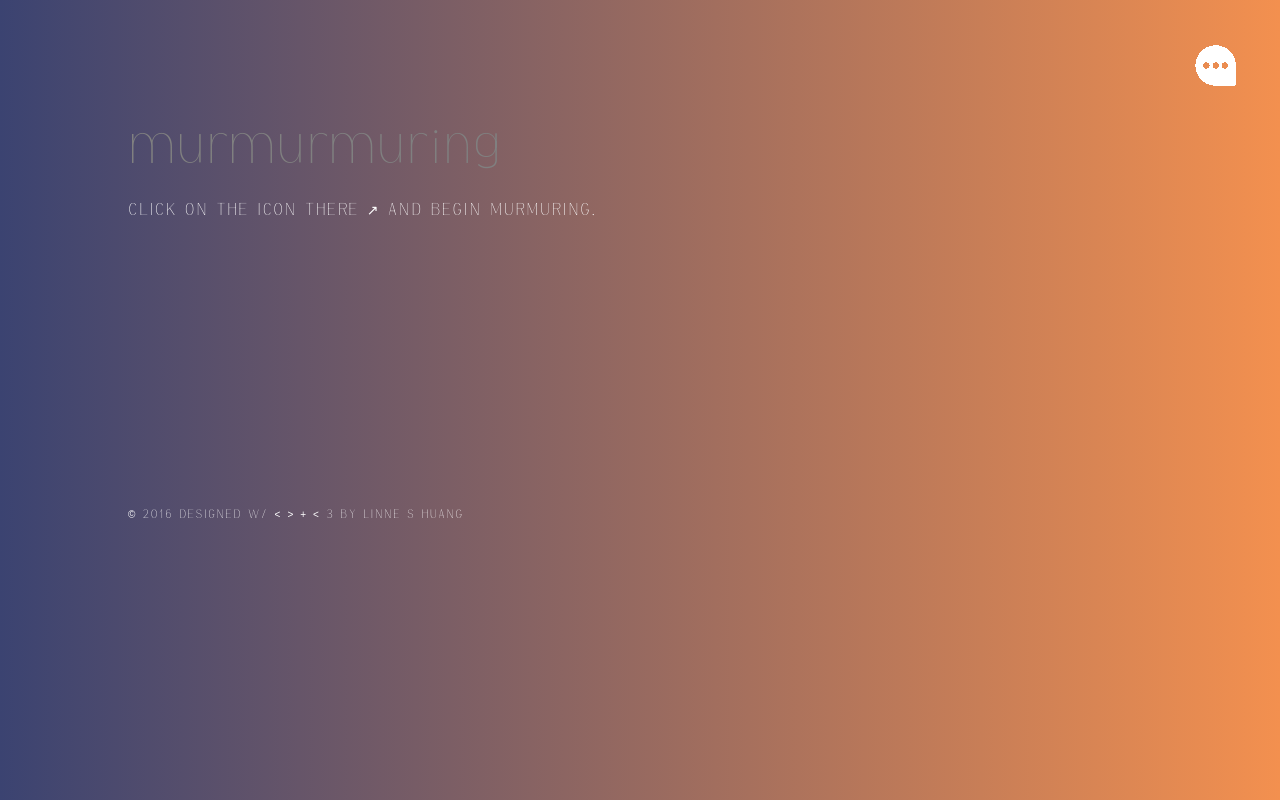
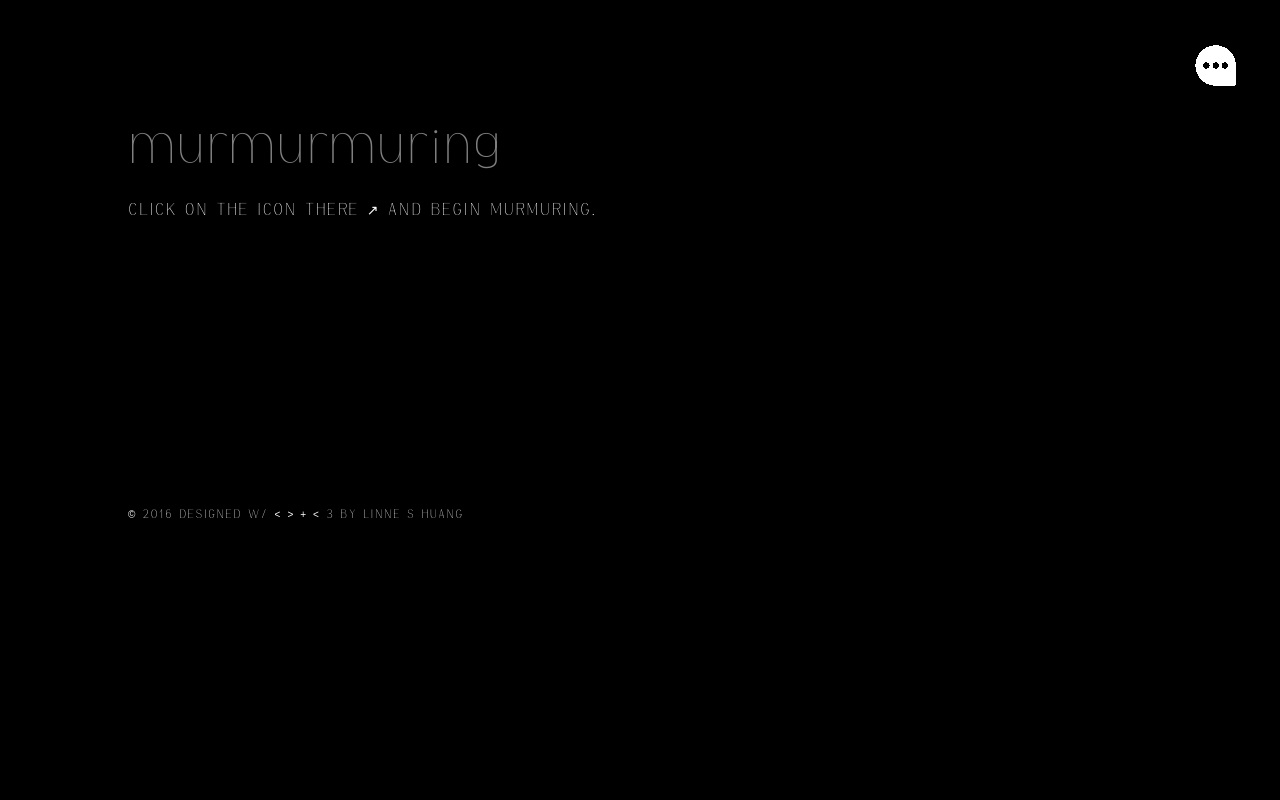
Before and after one commit to linnnh/murmurmuring, a plain HTML site: page index.html in a window 1280 px wide. Drawn offline with Linux system fonts and the light colour scheme.

Commit message:
change back to black

```diff
--- a/index.html
+++ b/index.html
@@ -16,11 +16,7 @@
 
   body {
     margin: 10%;
-      background: black; /* For browsers that do not support gradients */
-  background: -webkit-linear-gradient(left, #3B4371, #F3904F); /* For Safari 5.1 to 6.0 */
-  background: -o-linear-gradient(right,  #3B4371, #F3904F); /* For Opera 11.1 to 12.0 */
-  background: -moz-linear-gradient(right,  #3B4371, #F3904F); /* For Firefox 3.6 to 15 */
-  background: linear-gradient(to right,  #3B4371, #F3904F); /* Standard syntax */
+      background: black;
   }
 
 
```
